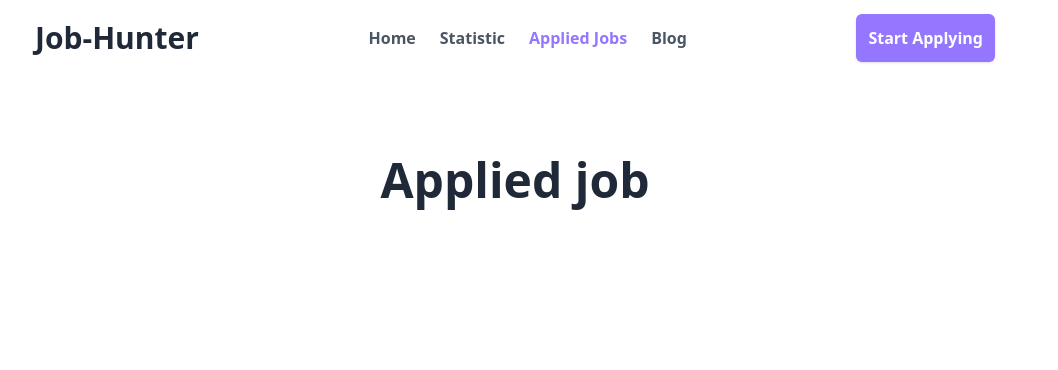
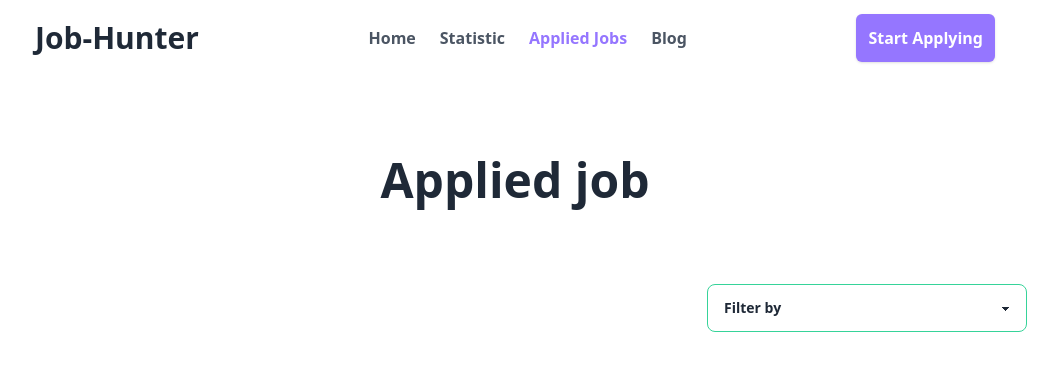
Before and after one commit to Shajib-Dv/job-hunt, a React (Vite) app: page /jobs in a window 1280 px wide. Shown: the top 370 px of the page, without its empty margins (125-1183 px from the left). Built offline with nearby package versions, Linux system fonts and the light colour scheme.

Commit message:
data filtering done

```diff
--- a/src/components/AppliedJobs.jsx
+++ b/src/components/AppliedJobs.jsx
@@ -20,9 +20,26 @@ const AppliedJobs = () => {
     setAppliedJob(remainingJob);
   }, []);
   // console.log(appliedJob);
+  const getValue = (value) => {
+    const filteredJob =
+      appliedJob && appliedJob.filter((j) => j.remoteOrOnsite === value);
+    setAppliedJob(filteredJob);
+  };
   return (
     <>
       <h3 className="text-5xl text-center font-bold my-20">Applied job</h3>
+      <div className="text-right">
+        <select
+          onChange={(e) => getValue(e.target.value)}
+          className="select select-success w-full max-w-xs"
+        >
+          <option disabled selected>
+            Filter by
+          </option>
+          <option>Remote</option>
+          <option>Onsite</option>
+        </select>
+      </div>
       <div>
         {appliedJob &&
           appliedJob.map((job) => <AppliedJobList key={job.id} job={job} />)}
```
